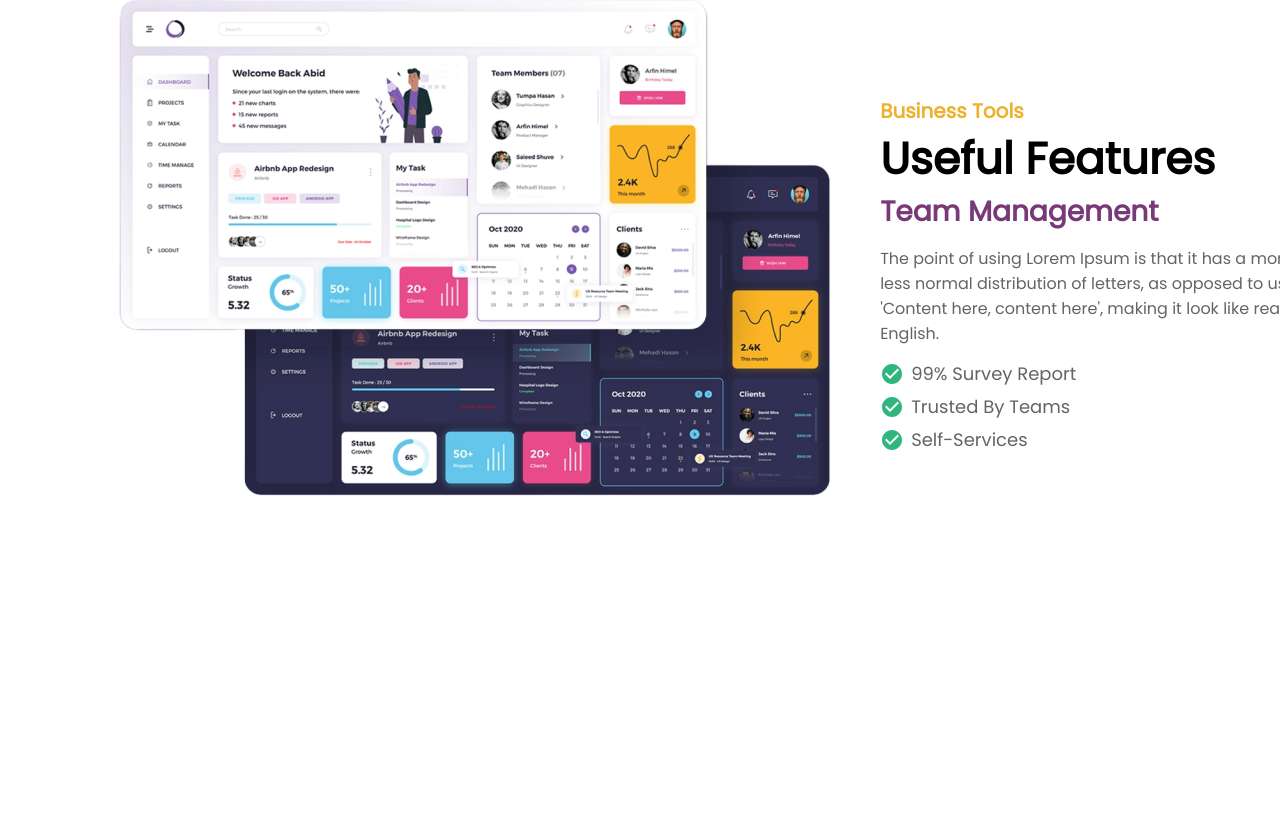
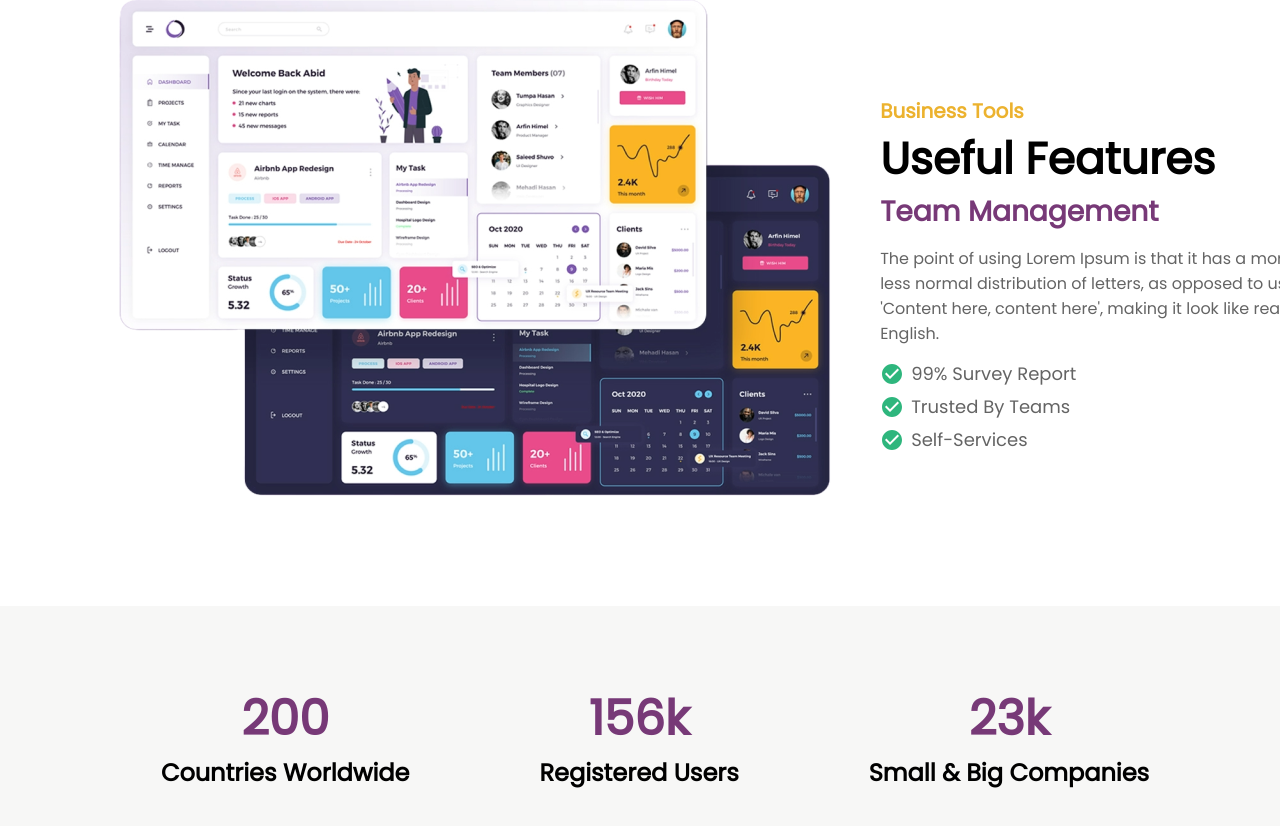
Before and after one commit to Ced-A21/TaskHub-Web, a React (Create React App) app: page / in a window 1280 px wide. Shown: the part 1895-2721 px from the top of the page. Before the commit the page ends 2501 px from the top, so only its background shows below. Built offline with nearby package versions, Linux system fonts and the light colour scheme.

Commit message:
added statistics section

```diff
--- a/src/App.jsx
+++ b/src/App.jsx
@@ -5,7 +5,7 @@ import Hero from "./components/HeroSection";
 import Company from "./components/Companies"
 import Feature from "./components/Features";
 import BizTool from "./components/BusinessTools";
-
+import Numbers from "./components/Statistic";
 
 function App() {
   return (
@@ -15,6 +15,7 @@ function App() {
         <Company/>
         <Feature/>
         <BizTool/>
+        <Numbers/>
     </div>
   );
 }
--- a/src/App.module.css
+++ b/src/App.module.css
@@ -380,3 +380,21 @@ h2{
 .BizToolLayout{
   display:flex;
 }
+
+.statistics{
+  min-width:1440px;
+  min-height: 260px;
+  background-color: #F7F7F6;
+  display:flex;
+  flex-direction: row;
+  justify-content: center;
+  align-items: center;
+}
+
+.statisticLayout{
+  display:flex;
+  flex-direction: column;
+  justify-content: center;
+  align-items: center;
+  margin-right: 130px;
+}
--- /dev/null
+++ b/src/components/Statistic.jsx
@@ -0,0 +1,34 @@
+import styles from "../App.module.css"
+
+function Numbers(){
+    return (
+        <section className={styles.statistics}>
+            <div className={styles.statisticLayout}>
+                <h1 style={{color:'#773977', fontSize:48}}>
+                    200
+                </h1>
+                <h2>
+                    Countries Worldwide
+                </h2>
+            </div>
+            <div className={styles.statisticLayout}>
+                <h1 style={{color:'#773977', fontSize:48}}>
+                    156k
+                </h1>
+                <h2>
+                    Registered Users
+                </h2>
+            </div>
+            <div className={styles.statisticLayout}>
+                <h1 style={{color:'#773977', fontSize:48}}>
+                    23k
+                </h1>
+                <h2>
+                    Small & Big Companies
+                </h2>
+            </div>
+        </section>
+    )
+}
+
+export default Numbers;
```
